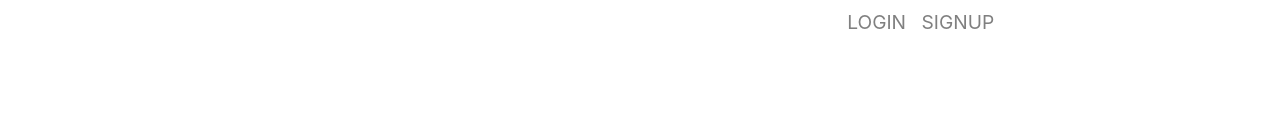
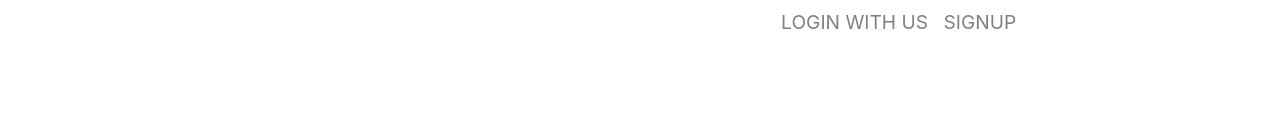
Before and after one commit to sheikh-tabarak/chat-app-MERN, a React (Create React App) app in the folder frontend/: page / in a window 1280 px wide. Shown: the top 132 px of the page. Built offline with nearby package versions, Linux system fonts and the light colour scheme.

Commit message:
login text changed

```diff
--- a/frontend/src/COMPONENTS/Navbar.js
+++ b/frontend/src/COMPONENTS/Navbar.js
@@ -25,7 +25,7 @@ function Navbar(props) {
         </div>
 
         <div className='navlinks'>
-         { !ctx.token &&   <NavLink to="/login" > LOGIN </NavLink> }
+         { !ctx.token &&   <NavLink to="/login" > LOGIN WITH US </NavLink> }
          {  !ctx.token &&   <NavLink to="/signup"> SIGNUP </NavLink> }
         </div>
 
```
